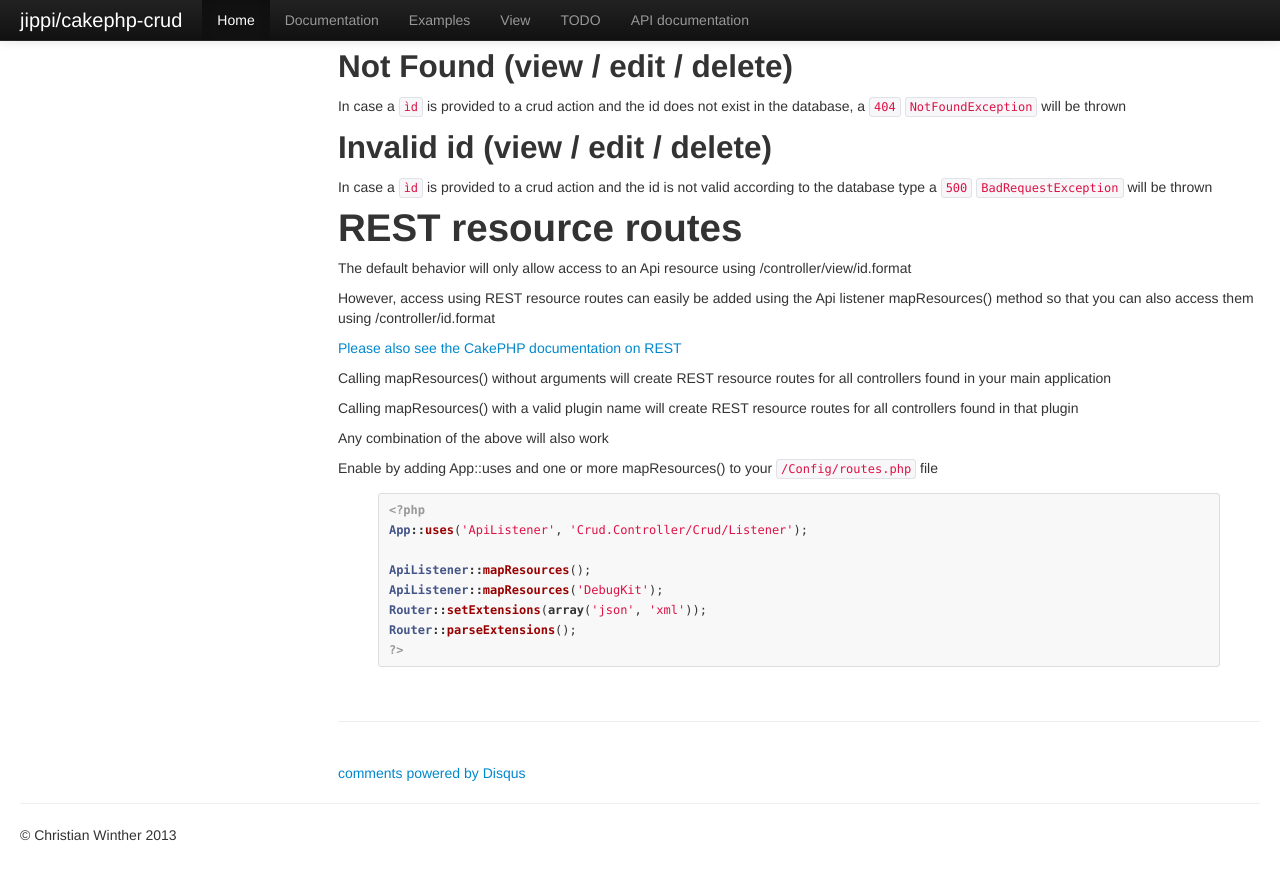
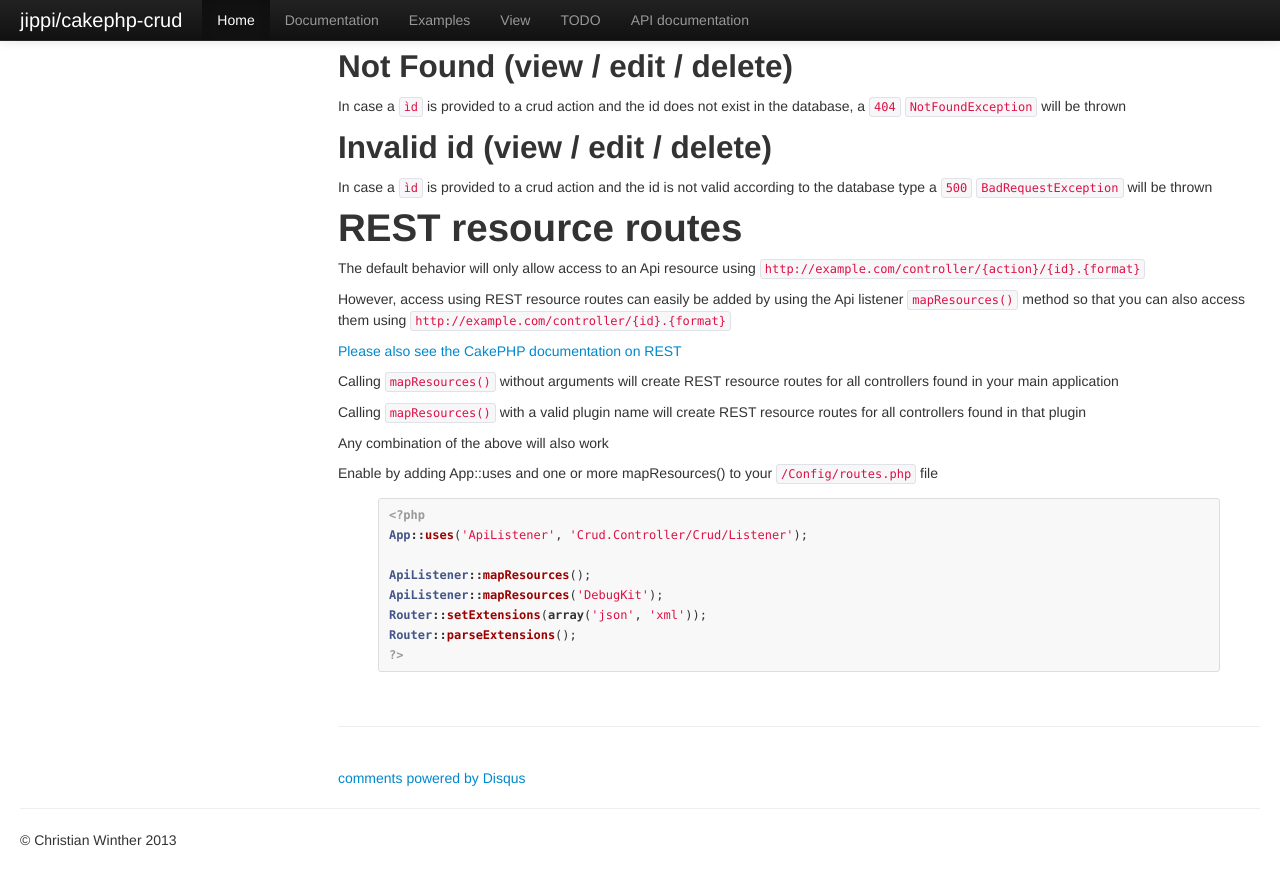
Before and after one commit to FriendsOfCake/crud, a Jekyll site: the page built from docs/listeners/api.md, in a window 1280 px wide and 900 px high, scrolled down 4039 px. Shown: the top 885 px of the window. Built offline with Jekyll 4.4.1, drawn with Linux system fonts in a browser that asks for light colours; nearby versions of some CDN libraries; comment, search, counter and statistics services are not loaded.

Commit message:
Updating mapResources() docs as instructed

```diff
--- a/docs/listeners/api.md
+++ b/docs/listeners/api.md
@@ -212,16 +212,16 @@ a `500` `BadRequestException` will be thrown
 
 # REST resource routes
 
-The default behavior will only allow access to an Api resource using /controller/view/id.format
+The default behavior will only allow access to an Api resource using `http://example.com/controller/{action}/{id}.{format}`
 
-However, access using REST resource routes can easily be added using the Api listener mapResources() method
-so that you can also access them using /controller/id.format
+However, access using REST resource routes can easily be added by using the Api listener `mapResources()` method
+so that you can also access them using `http://example.com/controller/{id}.{format}`
 
-[Please also see the CakePHP documentation on REST](http://book.cakephp.org/2.0/en/views/json-and-xml-views.html#enabling-data-views-in-your-application)
+[Please also see the CakePHP documentation on REST](http://book.cakephp.org/2.0/en/development/rest.html)
 
-Calling mapResources() without arguments will create REST resource routes for all controllers found in your main application
+Calling `mapResources()` without arguments will create REST resource routes for all controllers found in your main application
 
-Calling mapResources() with a valid plugin name will create REST resource routes for all controllers found in that plugin
+Calling `mapResources()` with a valid plugin name will create REST resource routes for all controllers found in that plugin
 
 Any combination of the above will also work
 
```
